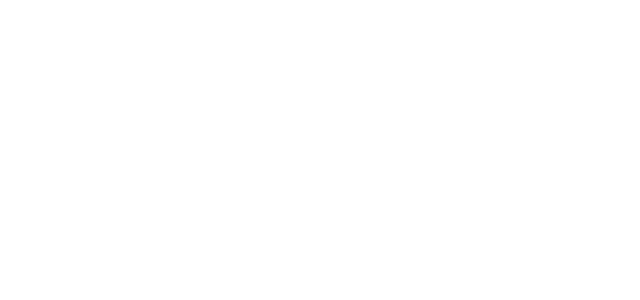
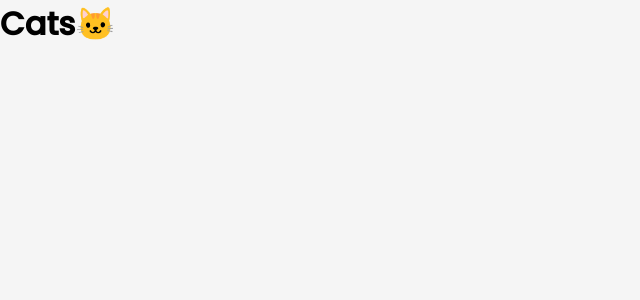
Before and after one commit to mateushenriquedasilva/cats-page, a React (Create React App) app: page / in a window 1280 px wide. Shown: the top 300 px of the page, without its empty margins (0-640 px from the left). Built offline with nearby package versions, Linux system fonts and the light colour scheme.

Commit message:
config project and libs

```diff
--- a/src/App.js
+++ b/src/App.js
@@ -1,10 +1,12 @@
 import React from 'react';
+import GlobalStyles from './styles/global';
 
 function App() {
   return (
-    <div>
-
-    </div>
+    <>
+      <h1>Cats🐱</h1>
+      <GlobalStyles />
+    </>
   );
 }
 
--- /dev/null
+++ b/src/styles/global.js
@@ -0,0 +1,16 @@
+import { createGlobalStyle } from "styled-components";
+
+export default createGlobalStyle`
+    @import url('https://fonts.googleapis.com/css2?family=Poppins:wght@400;500&display=swap');
+
+    * {
+        margin: 0;
+        padding: 0;
+        box-sizing: border-box;
+    }
+
+    body {
+        font-family: 'Poppins', sans-serif;
+        background-color: #f5f5f5;
+    }
+`;
```
